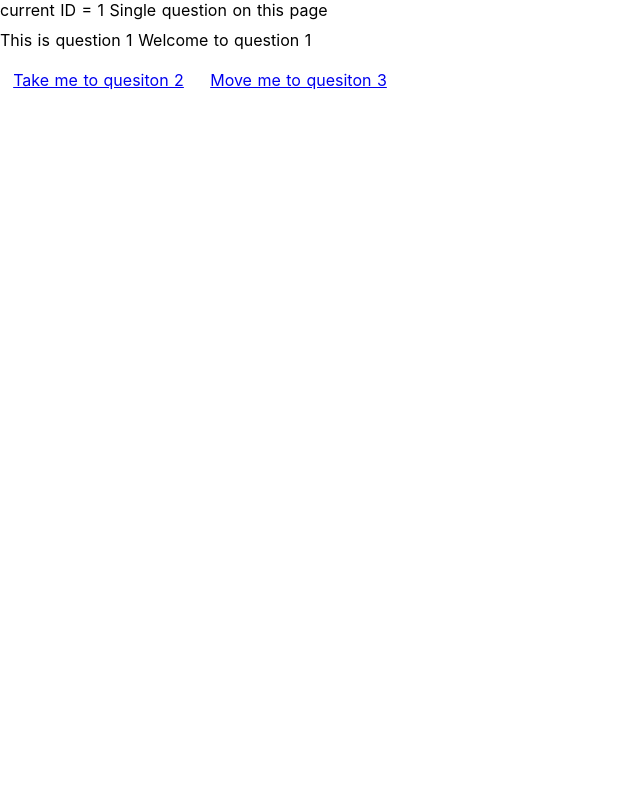
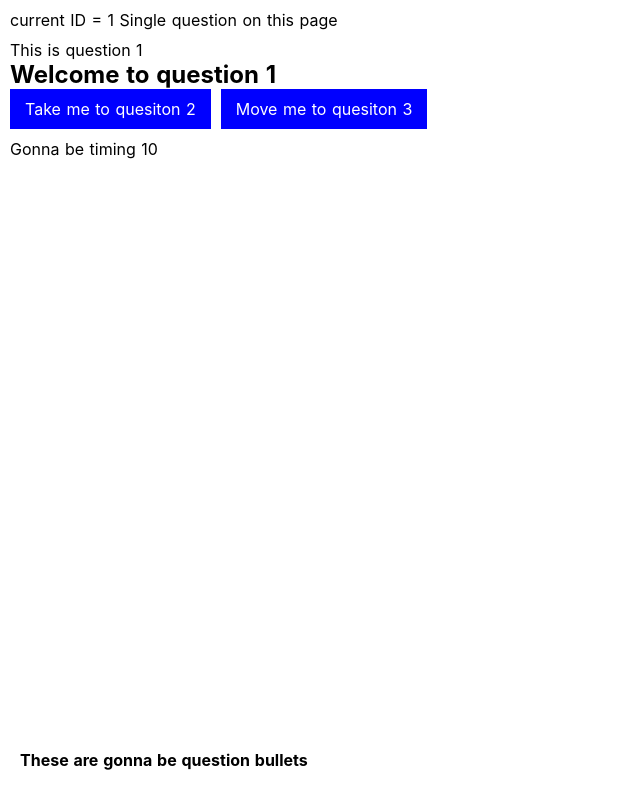
Before and after one commit to Denniswegereef/storytelling-ctrl-alt-dlt, a Nuxt app: page /question/1 in a window 1280 px wide. Shown: the whole page, without its empty margins (0-640 px from the left). Built offline with nearby package versions, Linux system fonts and the light colour scheme.

Commit message:
Added bunch of small features

```diff
--- /dev/null
+++ b/components/answerButton.vue
@@ -0,0 +1,62 @@
+<template>
+  <section class="answer-buttons">
+    <a
+      v-for="answer in possibleAnswers"
+      :key="answer.goId"
+      @click="goNextQuestion(answer)">
+      {{ answer.answer }}
+    </a>
+  </section>
+</template>
+
+<script>
+export default {
+  props: {
+    currentQuestion: {
+      type: String,
+      default: 'no question yet'
+    },
+    possibleAnswers: {
+      type: Array,
+      default: () => []
+    }
+  },
+  methods: {
+    goNextQuestion(answer) {
+      // Send question + answer to the vuex store
+      const question = {
+        q: this.currentQuestion,
+        a: answer.answer
+      }
+      this.$store.commit('addQuestion', question)
+
+      // Pushing routers
+      if (answer.goId === 'end') {
+        this.$router.push('/story-overview')
+        return
+      }
+      this.$router.push(`/question/${answer.goId}`)
+
+      console.log(`Pushing router to ${answer.goId}`)
+    }
+  }
+}
+</script>
+
+<style lang="scss" scoped>
+.answer-buttons {
+  width: 100%;
+  display: flex;
+}
+
+a {
+  color: #fff;
+  background-color: blue;
+  padding: 10px 15px;
+  margin-right: 10px;
+  cursor: pointer;
+  &:hover {
+    background-color: darkBlue;
+  }
+}
+</style>
--- /dev/null
+++ b/components/questionBullets.vue
@@ -0,0 +1,40 @@
+<template>
+  <section class="bulletComponent">
+    <h4>These are gonna be question bullets</h4>
+    <section class="bulletHolder">
+      <div
+        v-for="(questionAnswer, index) in $store.state.questionsAnswered"
+        :key="index"
+        class="bullet">
+        {{ index + 1 }}
+      </div>
+    </section>
+  </section>
+</template>
+
+<script>
+export default {
+  mounted() {
+    console.log(this.$store.state.questionsAnswered)
+  }
+}
+</script>
+
+<style lang="scss" scoped>
+.bulletComponent {
+  position: absolute;
+  bottom: 20px;
+  left: 20px;
+}
+.bulletHolder {
+  display: flex;
+  flex-direction: row;
+}
+
+.bullet {
+  margin: 10px;
+  height: 20px;
+  width: 20px;
+  background-color: red;
+}
+</style>
--- /dev/null
+++ b/components/questionTimer.vue
@@ -0,0 +1,31 @@
+<template>
+  <div>Gonna be timing {{ currentTime }}</div>
+</template>
+
+<script>
+export default {
+  props: {
+    time: {
+      type: Number,
+      default: 10
+    }
+  },
+  data() {
+    return {
+      currentTime: 0
+    }
+  },
+  mounted() {
+    this.currentTime = this.time
+
+    // setInterval(function() {
+    //   this.currentTime = 5
+    //   console.log(this.currentTime)
+    //   console.log('interval me bitch')
+    // }, 1000)
+  }
+}
+</script>
+
+<style lang="scss" scoped>
+</style>
--- a/components/quizComponent.vue
+++ /dev/null
@@ -1,6 +0,0 @@
-<template>
-  <h1>Quiz component</h1>
-</template>
-
-<style>
-</style>
--- a/layouts/default.vue
+++ b/layouts/default.vue
@@ -24,32 +24,7 @@ html {
   margin: 0;
 }
 
-.button--green {
-  display: inline-block;
-  border-radius: 4px;
-  border: 1px solid #3b8070;
-  color: #3b8070;
-  text-decoration: none;
-  padding: 10px 30px;
-}
-
-.button--green:hover {
-  color: #fff;
-  background-color: #3b8070;
-}
-
-.button--grey {
-  display: inline-block;
-  border-radius: 4px;
-  border: 1px solid #35495e;
-  color: #35495e;
-  text-decoration: none;
-  padding: 10px 30px;
-  margin-left: 15px;
-}
-
-.button--grey:hover {
-  color: #fff;
-  background-color: #35495e;
+body {
+  padding: 10px;
 }
 </style>
--- a/pages/question/_id.vue
+++ b/pages/question/_id.vue
@@ -7,28 +7,44 @@
 
     <section>
       This is question  {{ currentQuestion.id }}
-      {{ currentQuestion.question }}
+      <h2>{{ currentQuestion.question }}</h2>
 
       <div class="question_answers">
-
-        <nuxt-link
-          v-for="answer in currentQuestion.possibleAnswers"
-          :key="answer.goId"
-          :to="`/question/${answer.goId}`">
-          {{ answer.answer }}
-        </nuxt-link>
+        <answerButton
+          :current-question="currentQuestion.question"
+          :possible-answers="currentQuestion.possibleAnswers"/>
       </div>
     </section>
+
+    <section class="question_timer">
+      <questionTimer :time="json.timeQuestion"/>
+    </section>
+
+    <questionBullets/>
   </section>
 </template>
 
 <script>
 import json from 'static/questions.json'
 
+import questionBullets from '~/components/questionBullets.vue'
+import answerButton from '~/components/answerButton.vue'
+import questionTimer from '~/components/questionTimer.vue'
+
 export default {
   validate({ params }) {
     // Validate if question exists otherwise send to error
-    return isNaN(params.id) ? false : true
+    let validate = json.questions.some(question => {
+      if (question.id === Number(params.id)) {
+        return true
+      }
+    })
+    return validate
+  },
+  components: {
+    questionBullets,
+    answerButton,
+    questionTimer
   },
   data() {
     return {
@@ -50,7 +66,7 @@ export default {
 }
 </script>
 
-<style lang="scss">
+<style lang="scss" scoped>
 h1 {
   span {
     color: red;
@@ -60,10 +76,4 @@ h1 {
 section {
   margin-bottom: 10px;
 }
-.question_answers {
-  margin-top: 20px;
-  display: flex;
-  width: 400px;
-  justify-content: space-around;
-}
 </style>
--- /dev/null
+++ b/pages/story-overview.vue
@@ -0,0 +1,24 @@
+<template>
+  <section class="container">
+    <h1>You ended the game this is the overview</h1>
+    <div
+      v-for="(questionAnswer, index) in $store.state.questionsAnswered"
+      :key="index"
+      class="bullet">
+      <section>
+        <h4>{{ questionAnswer.q }}</h4>
+        <h5>{{ questionAnswer.a }}</h5>
+      </section>
+    </div>
+  </section>
+</template>
+
+<script>
+export default {}
+</script>
+
+<style lang="scss" scoped>
+section {
+  margin-bottom: 20px;
+}
+</style>
--- a/static/questions.json
+++ b/static/questions.json
@@ -1,5 +1,6 @@
 {
   "startMessage": "Hello welcome to the quiz",
+  "timeQuestion": 10,
   "questions": [
     {
       "id": 1,
@@ -26,8 +27,8 @@
           "goId": 1
         },
         {
-          "answer": "Move me to quesiton 2",
-          "goId": 2
+          "answer": "End this game",
+          "goId": "end"
         }
       ]
     },
@@ -41,8 +42,8 @@
           "goId": 1
         },
         {
-          "answer": "Move me to quesiton 2",
-          "goId": 2
+          "answer": "End this game",
+          "goId": "end"
         }
       ]
     }
--- /dev/null
+++ b/store/index.js
@@ -0,0 +1,16 @@
+import Vuex from 'vuex'
+
+const createStore = () => {
+  return new Vuex.Store({
+    state: () => ({
+      questionsAnswered: []
+    }),
+    mutations: {
+      addQuestion(state, c) {
+        state.questionsAnswered.push(c)
+      }
+    }
+  })
+}
+
+export default createStore
```
Also changed, not shown: components/Logo.vue (deleted, +0 -79 lines).
